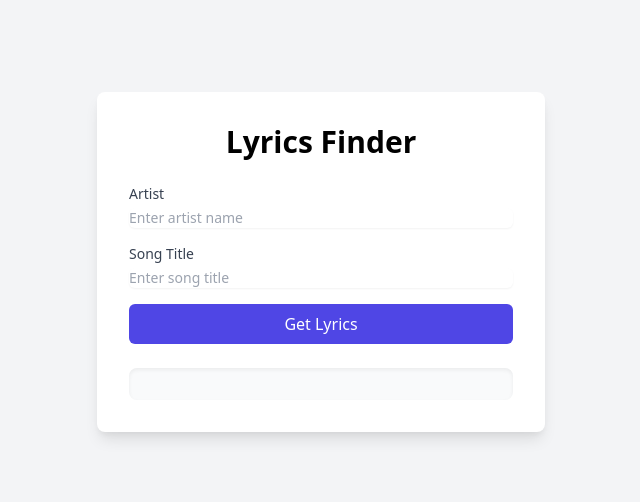
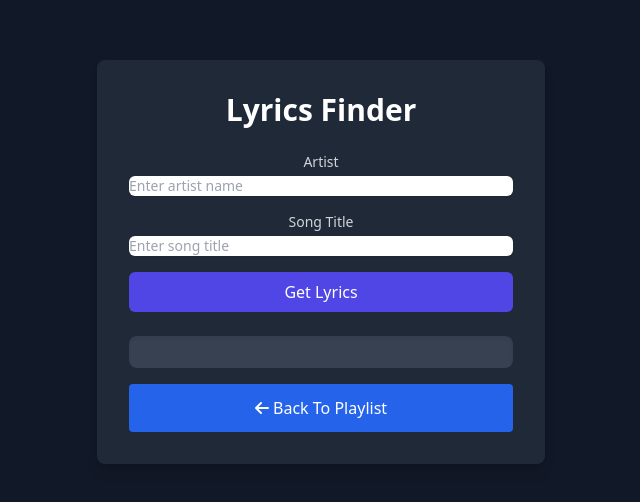
Before and after one commit to rennancruz/music-discovery-app, a plain HTML site: page lyrics.html in a window 1280 px wide. Shown: the part 138-640 px from the top of the page, without its empty margins (319-959 px from the left). Drawn offline with nearby package versions, Linux system fonts and the light colour scheme.

Commit message:
update layout to match playlist page style and add back to playlist button

```diff
--- a/lyrics.html
+++ b/lyrics.html
@@ -5,17 +5,26 @@
     <meta name="viewport" content="width=device-width, initial-scale=1.0" />
     <title>Lyrics Finder</title>
     <link
+      href="https://cdnjs.cloudflare.com/ajax/libs/font-awesome/6.0.0-beta3/css/all.min.css"
+      rel="stylesheet"
+    />
+    <!-- links to font awesome stylesheet for icons -->
+    <link
       href="https://cdn.jsdelivr.net/npm/tailwindcss@2.2.19/dist/tailwind.min.css"
       rel="stylesheet"
     />
+    <!-- links to tailwind css for styling -->
   </head>
-  <body class="bg-gray-100 min-h-screen flex items-center justify-center">
-    <div class="bg-white p-8 rounded-lg shadow-lg w-full max-w-md">
-      <h1 class="text-3xl font-bold text-center mb-6">Lyrics Finder</h1>
+  <body class="bg-gray-900 flex items-center justify-center min-h-screen">
+    <!-- main body with dark background and centered content -->
+    <div class="max-w-md w-full bg-gray-800 rounded-lg shadow-lg p-8 text-center">
+      <!-- container for lyrics content with dark styling -->
+      <h1 class="text-3xl font-bold text-white mb-6">Lyrics Finder</h1>
+      <!-- heading for the lyrics page -->
 
       <form id="lyricsForm" class="space-y-4">
         <div>
-          <label for="artist" class="block text-sm font-medium text-gray-700"
+          <label for="artist" class="block text-sm font-medium text-gray-300"
             >Artist</label
           >
           <input
@@ -28,7 +37,7 @@
         </div>
 
         <div>
-          <label for="title" class="block text-sm font-medium text-gray-700"
+          <label for="title" class="block text-sm font-medium text-gray-300"
             >Song Title</label
           >
           <input
@@ -50,8 +59,18 @@
 
       <div
         id="lyrics"
-        class="mt-6 p-4 bg-gray-50 rounded-lg shadow-inner text-gray-800 whitespace-pre-line"
+        class="mt-6 p-4 bg-gray-700 rounded-lg shadow-inner text-gray-300 whitespace-pre-line"
       ></div>
+
+      <!-- back to playlist button -->
+      <a
+        href="playlist.html"
+        class="w-full inline-block mt-4 bg-blue-600 text-white px-4 py-3 rounded hover:bg-blue-500 focus:outline-none focus:ring-2 focus:ring-blue-600 focus:ring-opacity-50"
+      >
+        <!-- button to navigate back to playlist -->
+        <i class="fas fa-arrow-left"></i> Back To Playlist
+        <!-- back arrow icon and text for back button -->
+      </a>
     </div>
 
     <script src="./assets/js/lyrics.js"></script>
```
